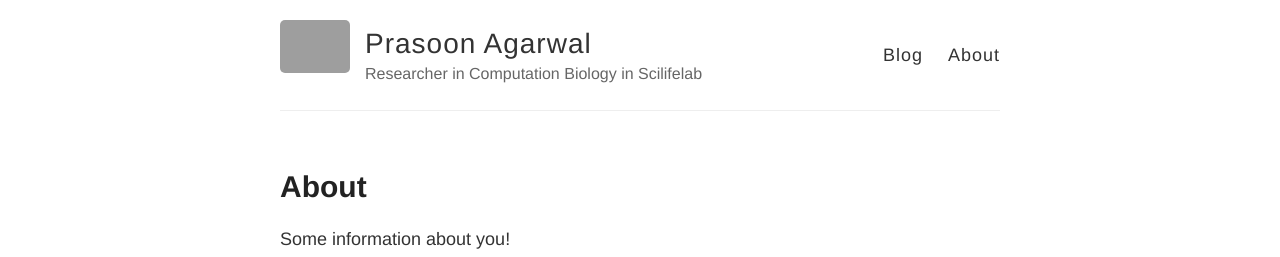
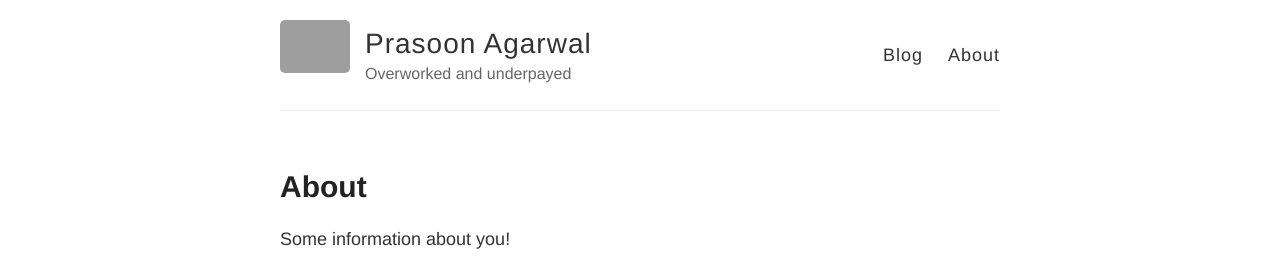
Before and after one commit to prasoon2012/prasoon2012.github.io, a Jekyll site: the page built from about.md, in a window 1280 px wide. Shown: the top 257 px of the page. Built offline with Jekyll 4.4.1, drawn with Linux system fonts in a browser that asks for light colours; grey boxes are pictures that could not be loaded.

Commit message:
most appropriate description

```diff
--- a/_config.yml
+++ b/_config.yml
@@ -6,7 +6,7 @@
 name: Prasoon Agarwal
 
 # Short bio or description (displayed in the header)
-description: Researcher in Computation Biology in Scilifelab
+description: Overworked and underpayed
 
 # URL of your avatar or profile pic (you could use your GitHub profile pic)
 avatar: https://raw.githubusercontent.com/barryclark/jekyll-now/master/images/jekyll-logo.png
```
